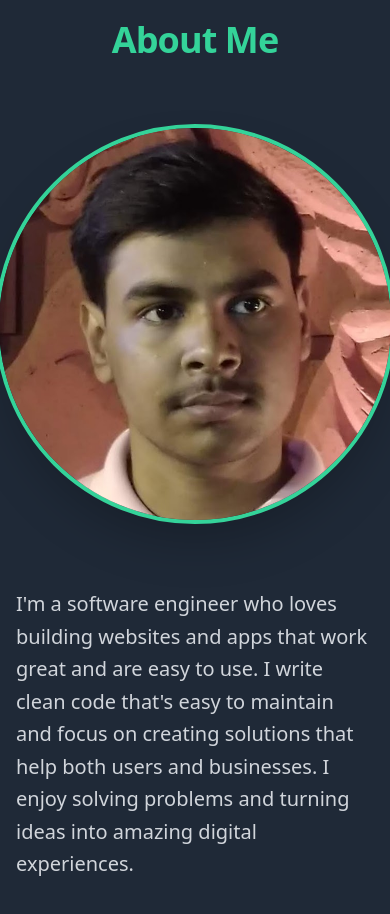
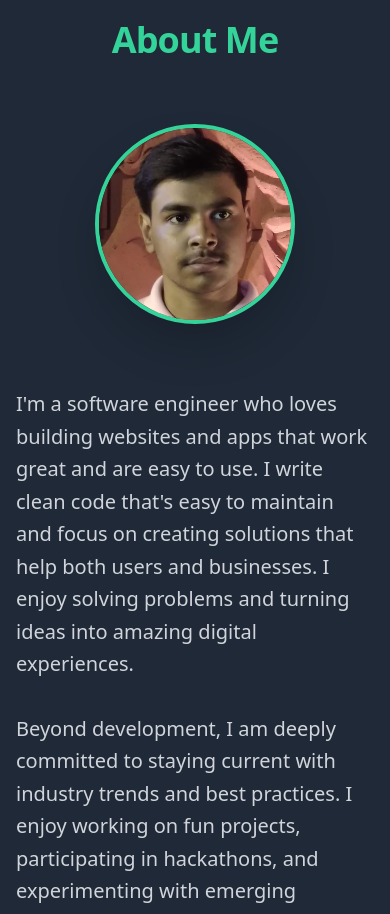
Before and after one commit to AvikNayak22/developer-portfolio, a Next.js app: page / in a window 390 px wide. Shown: the part 920-1834 px from the top of the page. Built offline with nearby package versions, Linux system fonts and the light colour scheme.

Commit message:
made the about section responsive

```diff
--- a/app/components/About.tsx
+++ b/app/components/About.tsx
@@ -18,13 +18,13 @@ export default function About() {
         </h2>
         <div className="flex flex-col md:flex-row items-center gap-16">
           <div className="md:w-1/3">
-            <div className="relative group w-[400px] h-[400px]">
+            <div className="relative group w-[200px] h-[200px] sm:w-[300px] sm:h-[300px] md:w-[400px] md:h-[400px] lg:w-[500px] lg:h-[500px]">
               <Image
                 src="/profile-photo.jpg"
                 alt="profile-photo"
-                width={400}
-                height={400}
-                className="rounded-full w-[400px] h-[400px] mx-auto border-4 border-emerald-400 shadow-2xl relative z-10 object-cover transition-transform duration-300 group-hover:scale-105"
+                width={500}
+                height={500}
+                className="rounded-full w-full h-full mx-auto border-4 border-emerald-400 shadow-2xl relative z-10 object-cover transition-transform duration-300 group-hover:scale-105"
               />
             </div>
           </div>
```
